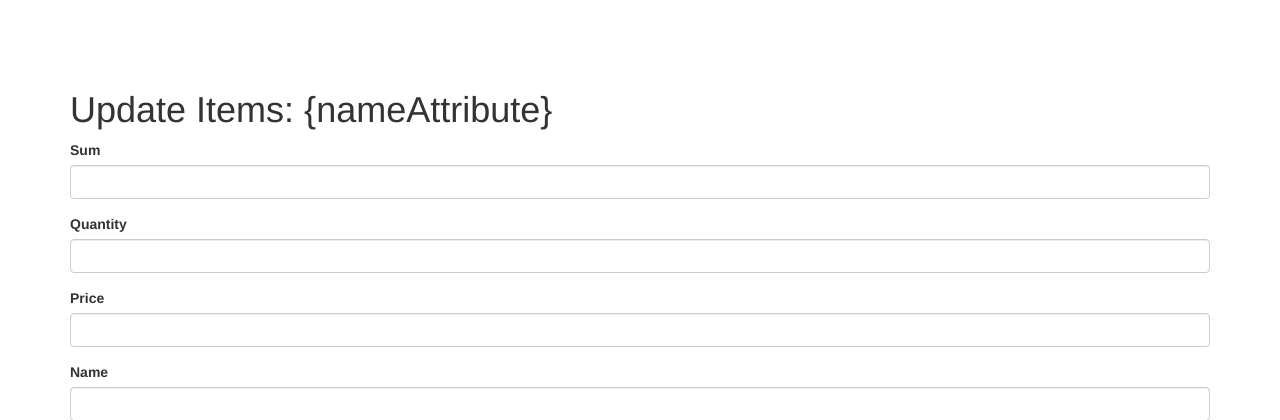
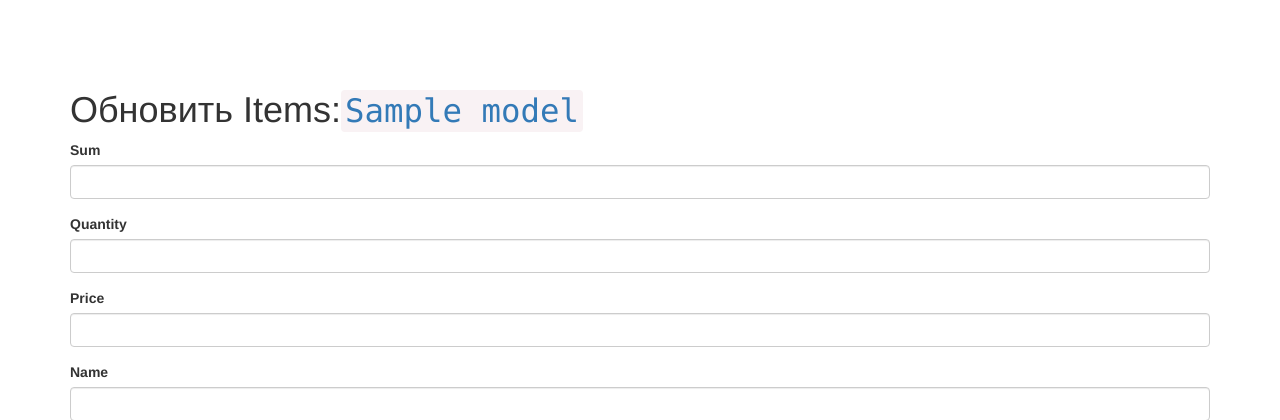
Before and after one commit to pseudoWEBcoder/goods, a PHP site: template yii2-app-advanced/frontend/views/items/update.php in a window 1280 px wide. Shown: the top 420 px of the page. Run offline with PHP 8.4, Linux system fonts and the light colour scheme; the template is opened without the code that fills it: most values are stand-ins (such as "Sample title", 1, 10 or a date in 2020); form fields are guessed from the names that the template uses; data that the repository does not hold is empty; some libraries are stand-ins or nearby versions.

Commit message:
доработки

```diff
--- a/yii2-app-advanced/common/config/main.php
+++ b/yii2-app-advanced/common/config/main.php
@@ -2,6 +2,7 @@
 return [
     'language' => 'ru-RU',
     'aliases' => [
+        '@rootDir' => realpath('../../'),
         '@bower' => '@vendor/bower-asset',
         '@npm' => '@vendor/npm-asset',
     ],
--- a/yii2-app-advanced/common/models/Goods.php
+++ b/yii2-app-advanced/common/models/Goods.php
@@ -67,7 +67,7 @@ class Goods extends \yii\db\ActiveRecord
             $result = ['error' => $e->getMessage()];
         }
         $labels = [
-            'y' => ['nom' => 'год', 'gen' => 'лет', 'plu' => 'лет'],
+            'y' => ['nom' => 'год', 'gen' => 'года', 'plu' => 'лет'],
             'm' => ['nom' => 'месяц', 'gen' => 'месяца', 'plu' => 'месяцев'],
             'd' => ['nom' => 'день', 'gen' => 'дня', 'plu' => 'дней'],
             'h' => ['nom' => 'час', 'gen' => 'часа', 'plu' => 'часов'],
--- a/yii2-app-advanced/frontend/controllers/ItemsController.php
+++ b/yii2-app-advanced/frontend/controllers/ItemsController.php
@@ -87,7 +87,7 @@ class ItemsController extends Controller
         $model->reason = date("Y-m-d H:i:s");
         if (/*$model->load(Yii::$app->request->post()) && */
         $model->save()) {
-            return $this->goBack();
+            return $this->goHome();
         }
 
         return $this->render('update', [
--- a/yii2-app-advanced/frontend/controllers/SiteController.php
+++ b/yii2-app-advanced/frontend/controllers/SiteController.php
@@ -78,6 +78,7 @@ class SiteController extends Controller
     {
         $searchModel = new ItemsSearch();
         $dataProvider = $searchModel->search(Yii::$app->request->queryParams);
+        $dataProvider->query->andWhere(['reason' => null]);
         $dataProvider->setSort([
             'defaultOrder' => [
                 'date_of_manufacture' => SORT_DESC,
--- a/yii2-app-advanced/frontend/views/goods/_form.php
+++ b/yii2-app-advanced/frontend/views/goods/_form.php
@@ -14,7 +14,7 @@ $this->registerJs('var Server = ' . json_encode(['convertdate' => ['url' => Url:
 
     <?php $form = ActiveForm::begin(); ?>
 
-    <?= $form->field($model, 'name')->textInput(['maxlength' => true]) ?>
+    <?= $form->field($model, 'name')->textInput(['maxlength' => true, 'didabled' => true]) ?>
 
     <?= $form->field($model, 'recognizable_name')->textInput() ?>
 
@@ -42,7 +42,7 @@ $this->registerJs('var Server = ' . json_encode(['convertdate' => ['url' => Url:
                         'label' => 'Air',
                         'dropdown' => [
                             'items' => [
-                                ['label' => 'Another action', 'url' => '#'],
+                                ['label' => 'Another action', 'url' => '#',],
                                 ['label' => 'Something else', 'url' => '#'],
                                 '<li class="divider"></li>',
                                 ['label' => 'Separated link', 'url' => '#'],
--- a/yii2-app-advanced/frontend/views/items/_form.php
+++ b/yii2-app-advanced/frontend/views/items/_form.php
@@ -23,7 +23,8 @@ use yii\widgets\ActiveForm;
     <?= $form->field($model, 'price')->textInput() ?>
 
     <?= $form->field($model, 'name')->textInput(['maxlength' => true]) ?>
-
+    <?php $id = 'collapse_' . mt_rand();
+    echo Html::beginTag('div', ['class' => 'custom-collapse']), html::a('[..]', '#' . $id, ['class' => "btn btn-primary", 'data-toggle' => "collapse", /*'role'=>"button",  'aria-expanded'=>"false", 'aria-controls'=>"#".$id*/]) . PHP_EOL . Html::beginTag('div', ['id' => $id, 'class' => 'collapse']); ?>
     <?= $form->field($model, 'ndsRate')->textInput() ?>
 
     <?= $form->field($model, 'ndsSum')->textInput() ?>
@@ -43,6 +44,7 @@ use yii\widgets\ActiveForm;
 
     <?= $form->field($model, 'receipt_id')->textInput() ?>
     <?= $form->field($model, 'reason')->textarea() ?>
+    <?php echo Html::endTag('div'), '<!--/div' . $id . '.collapse-->', Html::endTag('div'), '<!--/div.custom-collapse-->'; ?>
     <?php if ($model->goods): ?>
         <?php
         $all = ArrayHelper::map(GoodsProperties::find()->asArray()->all(), 'name', 'title');
--- a/yii2-app-advanced/frontend/views/items/update.php
+++ b/yii2-app-advanced/frontend/views/items/update.php
@@ -5,14 +5,14 @@ use yii\helpers\Html;
 /* @var $this yii\web\View */
 /* @var $model common\models\Items */
 
-$this->title = 'Update Items: {nameAttribute}';
+$this->title = 'Обновить Items: ' . $model->name;
 $this->params['breadcrumbs'][] = ['label' => 'Items', 'url' => ['index']];
 $this->params['breadcrumbs'][] = ['label' => $model->name, 'url' => ['view', 'id' => $model->item_id]];
-$this->params['breadcrumbs'][] = 'Update';
+$this->params['breadcrumbs'][] = Yii::t('app', 'Update', ['nameAttribute' => '']);
 ?>
 <div class="items-update">
 
-    <h1><?= Html::encode($this->title) ?></h1>
+    <h1><?= 'Обновить Items:' . Html::tag('code', $model->name, ['class' => 'text-primary']) ?></h1>
 
     <?= $this->render('_form', [
         'model' => $model,
```
